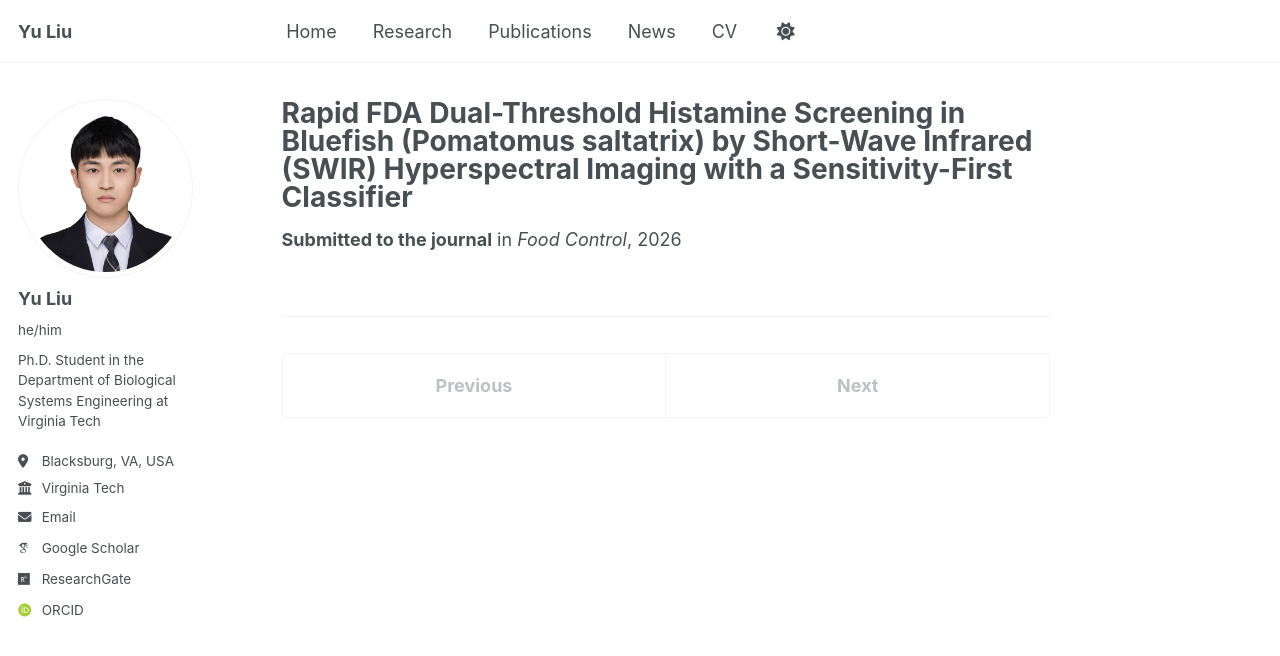
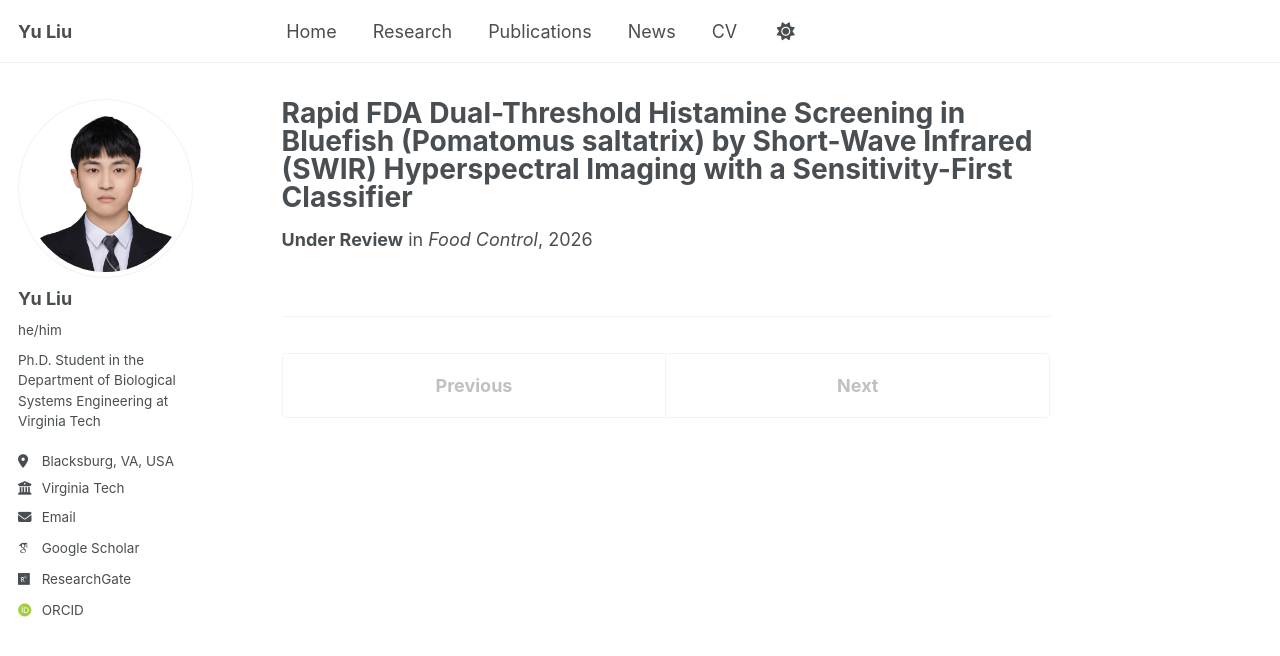
Before and after one commit to yuliu0322/yuliu0322.github.io, a Jekyll site: the page built from _publications/2026-08-28-Rapid FDA Dual-Threshold Histamine Screening.md, in a window 1280 px wide. Shown: the top 656 px of the page. Built offline with Jekyll 4.4.1, drawn with Linux system fonts in a browser that asks for light colours; some web fonts are replaced; a script bundle is joined from its source files by our own code; library files that are not in the unit come from our copies.

Commit message:
Update 2026-08-28-Rapid FDA Dual-Threshold Histamine Screening.md

```diff
--- a/_publications/2026-08-28-Rapid FDA Dual-Threshold Histamine Screening.md
+++ b/_publications/2026-08-28-Rapid FDA Dual-Threshold Histamine Screening.md
@@ -4,6 +4,6 @@ collection: publications
 permalink: /publication/histamine-screening-bluefish/
 date: 2026-08-28
 venue: "Food Control"
-status: "Submitted to the journal"
+status: "Under Review"
 authors: "L. Yang, R. Yang, <strong>Y. Liu</strong>, O. Kahraman, C. Liu, Y. Feng"
 ---
```
